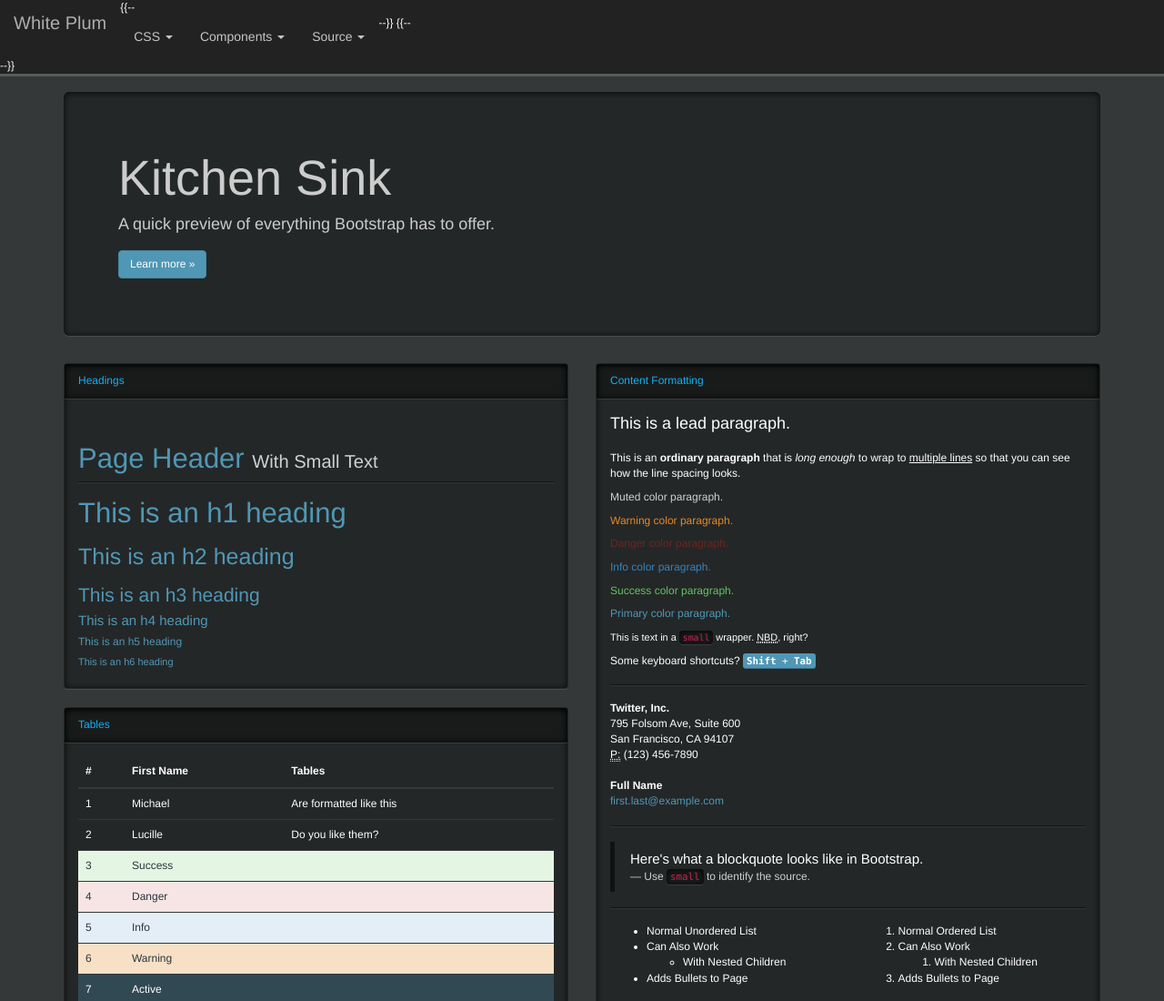
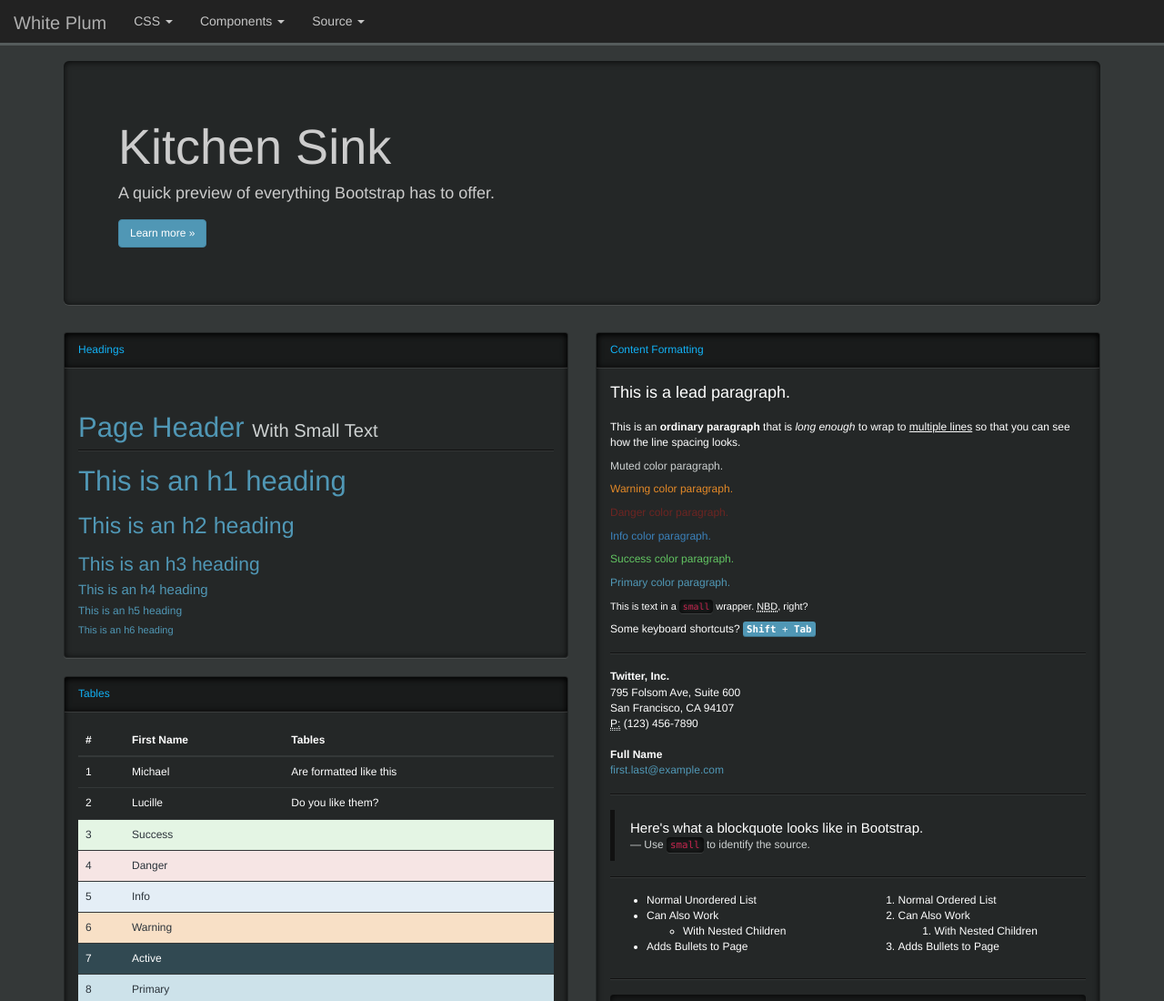
Before and after one commit to stygiansabyss/NukaCode-Bootstrap-Dark, a plain HTML site: page index.html in a window 1280 px wide. Shown: the top 1100 px of the page at 91% size. Drawn offline with Linux system fonts and the light colour scheme.

Commit message:
Minor change

```diff
--- a/index.html
+++ b/index.html
@@ -24,7 +24,6 @@
           <a class="navbar-brand" href="#">White Plum</a>
         </div>
 
-        {{--<div class="collapse navbar-collapse header-collapse">--}}
         <ul class="nav navbar-nav">
           <li class="dropdown">
             <a href="#" class="dropdown-toggle" data-toggle="dropdown">CSS <span class="caret"></span></a>
@@ -66,7 +65,6 @@
             </ul>
           </li>
         </ul>
-        {{--</div>--}}
       </div>
       <div class="container">
         <div class="jumbotron">
```
